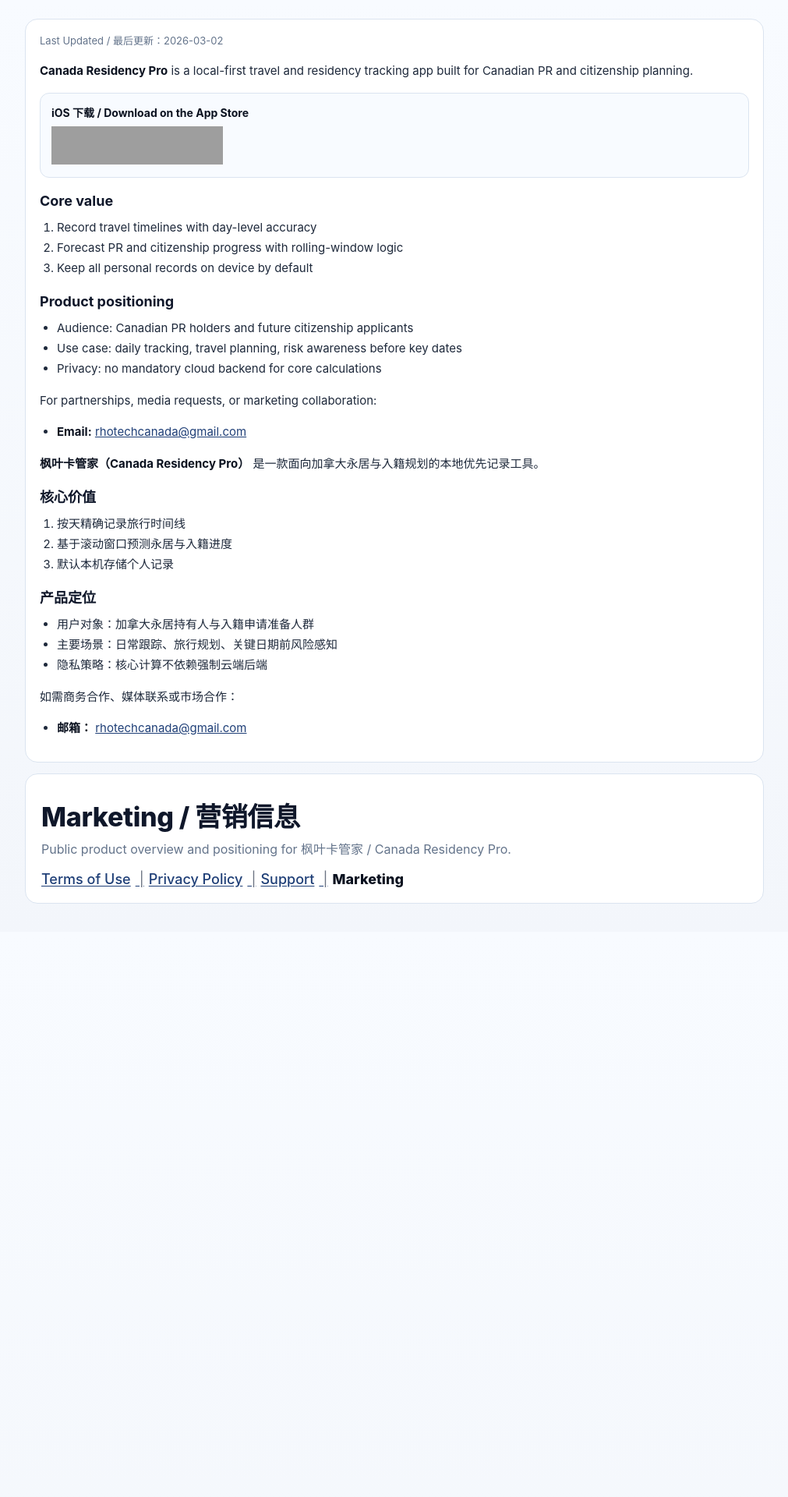
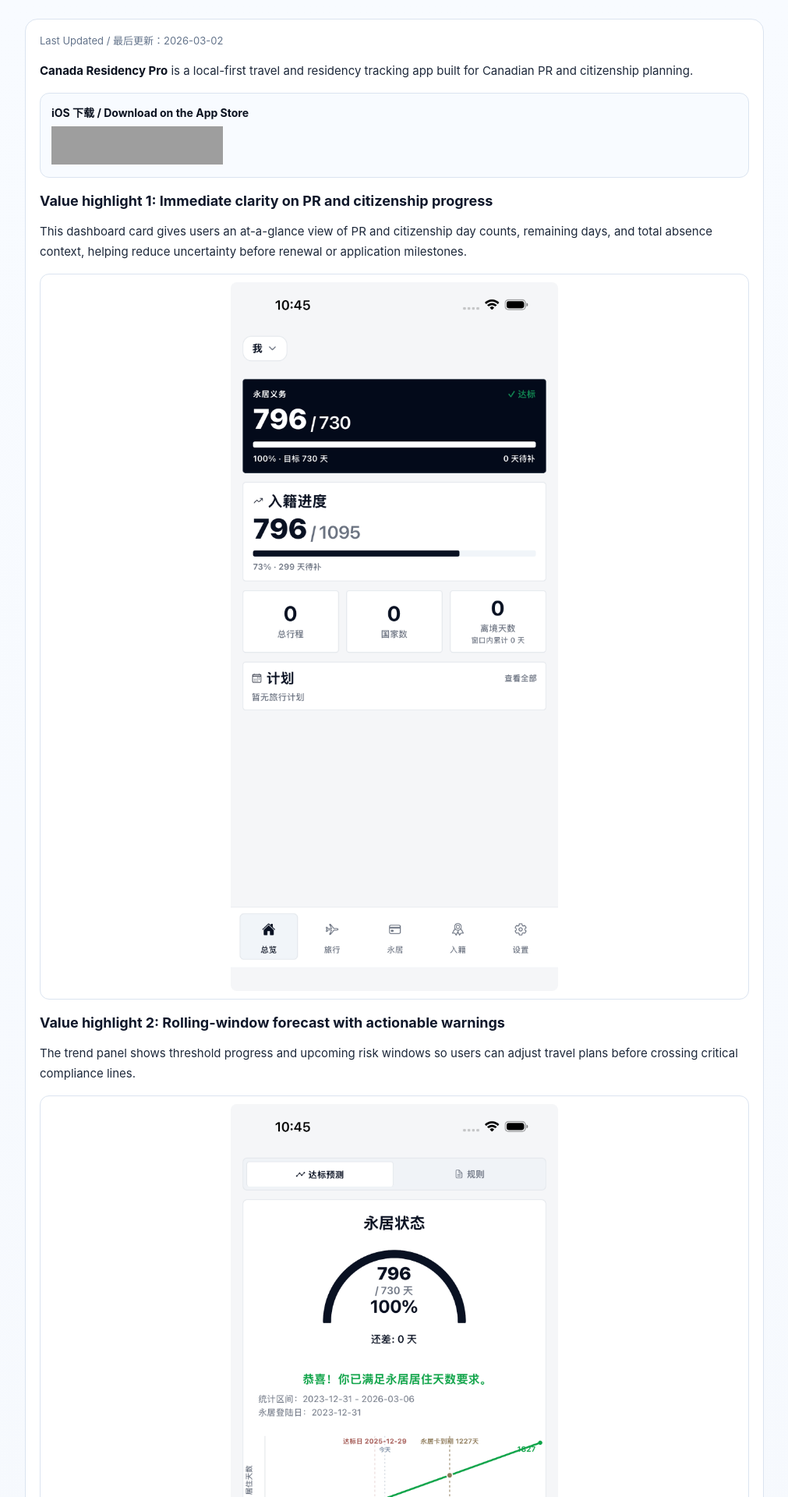
Before and after one commit to PearsonLi/PRHelper-Legal, a Jekyll site: the page built from marketing.md, in a window 1280 px wide. Shown: the top 1920 px of the page at 78% size, without its empty margins (134-1145 px from the left). Built offline with Jekyll 4.4.1, drawn with Linux system fonts in a browser that asks for light colours; before the commit the page ends 1195 px from its top, so only the background shows below that; some of the changed text lies outside the part shown; grey boxes are pictures that could not be loaded.

Commit message:
Add marketing value highlights with attached screenshots

```diff
--- a/assets/legal.css
+++ b/assets/legal.css
@@ -134,6 +134,23 @@ body {
   height: auto;
 }
 
+.value-shot {
+  margin: 10px 0 18px;
+  padding: 10px;
+  border: 1px solid var(--line);
+  border-radius: 12px;
+  background: #ffffff;
+}
+
+.value-shot img {
+  display: block;
+  width: 100%;
+  max-width: 420px;
+  margin: 0 auto;
+  height: auto;
+  border-radius: 8px;
+}
+
 .meta {
   margin: 0 0 10px;
   color: var(--subtle);
--- a/marketing.md
+++ b/marketing.md
@@ -2,8 +2,8 @@
 title: Marketing / 营销信息
 permalink: /marketing/
 layout: legal
-hero_title: Marketing / 营销信息
-hero_subtitle: Public product overview and positioning for 枫叶卡管家 / Canada Residency Pro.
+hero_title: Marketing
+hero_subtitle: Product overview and value highlights for 枫叶卡管家 / Canada Residency Pro.
 last_updated: 2026-03-02
 nav_key: marketing
 ---
@@ -16,6 +16,22 @@ nav_key: marketing
     <img class="app-store-badge" src="https://developer.apple.com/assets/elements/badges/download-on-the-app-store.svg" alt="Download on the App Store" />
   </a>
 </div>
+
+### Value highlight 1: Immediate clarity on PR and citizenship progress
+
+This dashboard card gives users an at-a-glance view of PR and citizenship day counts, remaining days, and total absence context, helping reduce uncertainty before renewal or application milestones.
+
+<figure class="value-shot">
+  <img src="/assets/value-overview.png" alt="PR and citizenship progress overview" />
+</figure>
+
+### Value highlight 2: Rolling-window forecast with actionable warnings
+
+The trend panel shows threshold progress and upcoming risk windows so users can adjust travel plans before crossing critical compliance lines.
+
+<figure class="value-shot">
+  <img src="/assets/value-forecast.png" alt="Rolling forecast and risk panel" />
+</figure>
 
 ### Core value
 
@@ -35,6 +51,22 @@ For partnerships, media requests, or marketing collaboration:
 
 **枫叶卡管家（Canada Residency Pro）** 是一款面向加拿大永居与入籍规划的本地优先记录工具。
 
+### 核心价值展示 1：一眼看清永居与入籍进度
+
+总览卡片可直接展示永居/入籍累计天数、剩余天数与离境背景，帮助用户快速判断当前状态，减少续卡或申请前的不确定性。
+
+<figure class="value-shot">
+  <img src="/assets/value-overview.png" alt="永居与入籍进度总览" />
+</figure>
+
+### 核心价值展示 2：滚动窗口预测与风险提示
+
+预测图会标出门槛进度和未来关键风险区间，便于用户提前调整旅行安排，避免在关键窗口出现被动风险。
+
+<figure class="value-shot">
+  <img src="/assets/value-forecast.png" alt="滚动窗口预测与风险提示" />
+</figure>
+
 ### 核心价值
 
 1. 按天精确记录旅行时间线
```
Also changed, not shown: assets/value-forecast.png (added), assets/value-overview.png (added).
